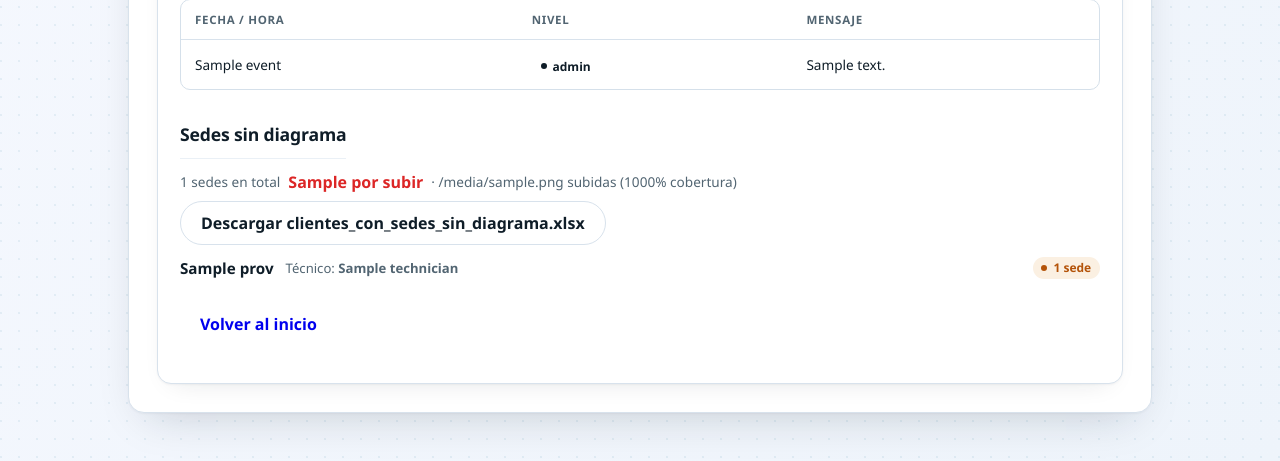
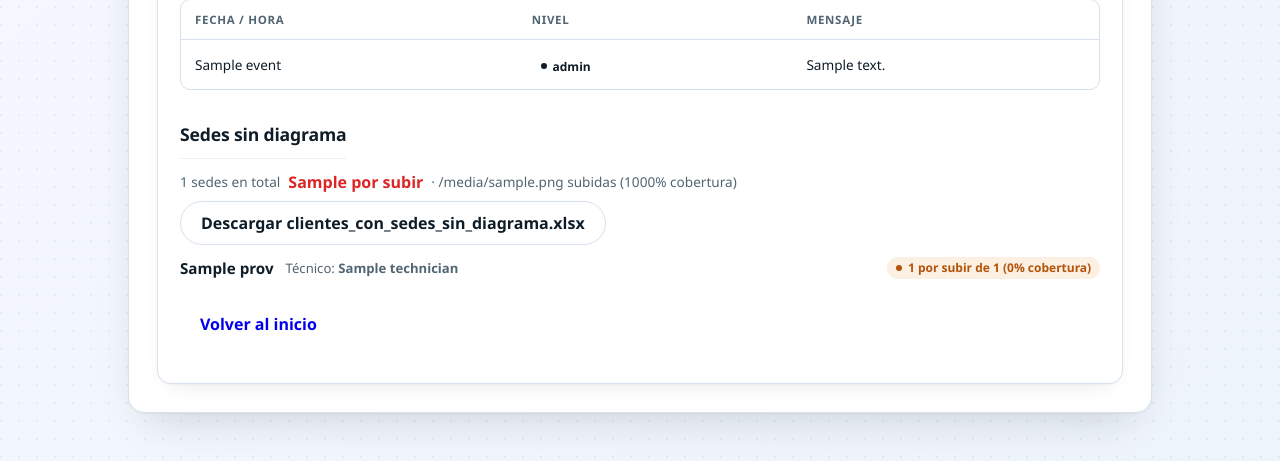
Before and after one commit to inigosolana/draw_automatic, a Flask app: template templates/admin.html in a window 1280 px wide. Shown: the part 768-1229 px from the top of the page. Run offline with Flask 3, Linux system fonts and the light colour scheme; the template is opened without the code that fills it: most values are stand-ins (such as "Sample title", 1, 10 or a date in 2020); parts of the project's set-up code (start-up, migrations or seed data) failed here and were passed over; some libraries are stand-ins or nearby versions.

Commit message:
Cobertura por provincia: "X por subir de Y (Z% cobertura)"
Cada provincia mostraba solo las sedes que faltan ("662 sedes"). Ahora añade el
total y el % de cobertura de la provincia, como el resumen global. stats.py
acumula total_sites por provincia.

Co-Authored-By: Claude Opus 4.8 <noreply@anthropic.com>

```diff
--- a/templates/admin.html
+++ b/templates/admin.html
@@ -197,7 +197,8 @@
               </span>
               {% endif %}
               <span class="sec-badge sec-badge-warning coverage-province-badge">
-                {{ prov.total_missing }} sede{{ 's' if prov.total_missing != 1 else '' }}
+                {{ prov.total_missing }} por subir de {{ prov.total_sites }}
+                ({{ ((((prov.total_sites or 0) - prov.total_missing) / (prov.total_sites or 1)) * 100) | int }}% cobertura)
               </span>
             </summary>
             {% for cli in prov.clientes %}
--- a/web/services/stats.py
+++ b/web/services/stats.py
@@ -240,6 +240,7 @@ def build_coverage_data(
         province_data: dict = {
             "name": province_name,
             "technician": "",
+            "total_sites": 0,
             "total_missing": 0,
             "clientes": [],
         }
@@ -253,6 +254,7 @@ def build_coverage_data(
                 if entity_id is None:
                     continue
                 total_sites += 1
+                province_data["total_sites"] += 1
                 entity_to_province[int(entity_id)] = province_name
                 if not _entity_covered(entity_id, cliente.get("id"), covered_entity_ids):
                     client_data["sedes"].append(
```
